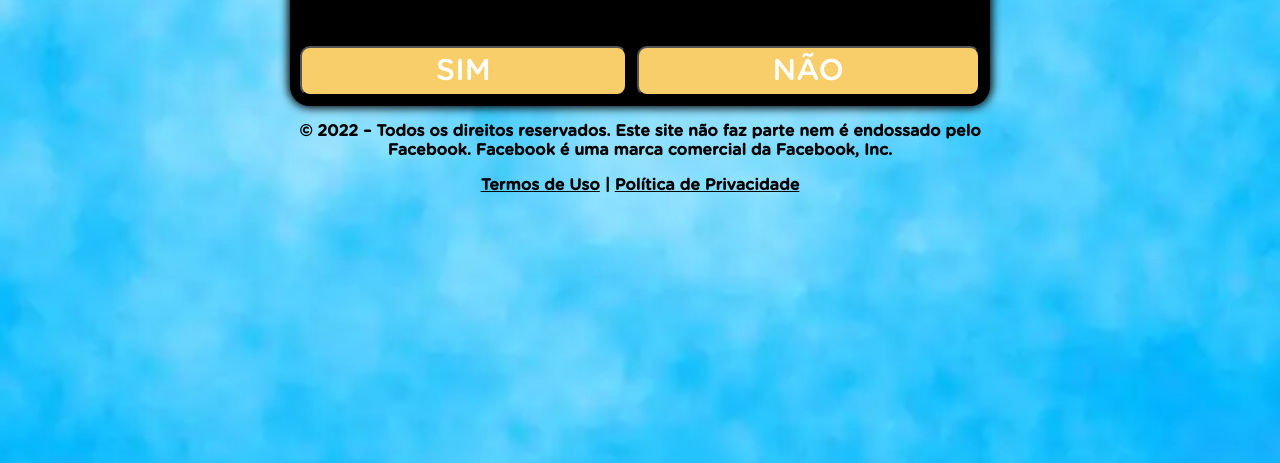
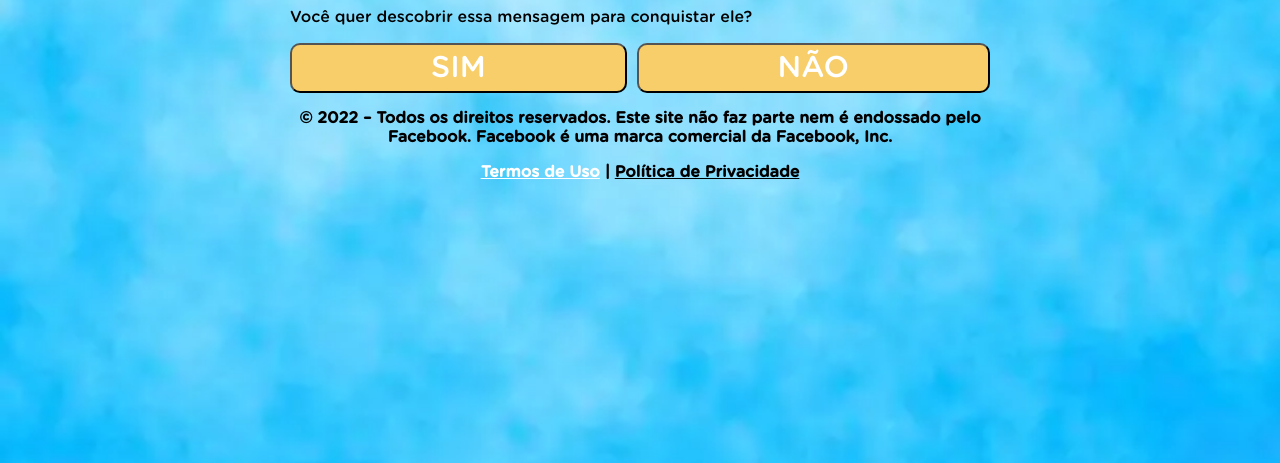
Before and after one commit to Rcosta27/luizadepaula.online, a plain HTML site: page ps1/index.html in a window 1280 px wide. Shown: the part 337-800 px from the top of the page. Drawn offline with Linux system fonts and the light colour scheme.

Commit message:
Update index.html

```diff
--- a/ps1/index.html
+++ b/ps1/index.html
@@ -73,7 +73,7 @@
 </head>
 <body>
   <div class="container">
-    <div class="black">
+    <div class="white">
       <div id="primeira">
         <div class="question">
           <h1>Questão 1</h1>
@@ -106,7 +106,7 @@
       </div>
     </div>
     <p style="text-align: center; font-weight: bold;">© 2022 – Todos os direitos reservados. Este site não faz parte nem é endossado pelo Facebook. Facebook é uma marca comercial da Facebook, Inc.</p>
-    <p style="text-align: center; font-weight: bold;"><a href="https://mariajuliapg.fun/pv/" style="color: black;">Termos de Uso</a> | <a href="https://mariajuliapg.fun/pv/" style="color: black;">Política de Privacidade</a></p>
+    <p style="text-align: center; font-weight: bold;"><a href="https://mariajuliapg.fun/pv/" style="color: white;">Termos de Uso</a> | <a href="https://mariajuliapg.fun/pv/" style="color: black;">Política de Privacidade</a></p>
   </div>
   <script>
     function segunda() {
```
